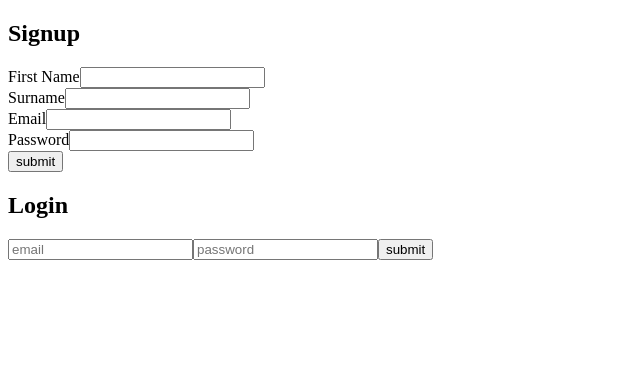
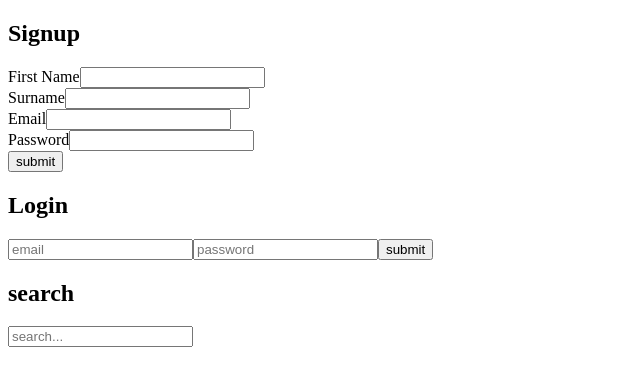
Before and after one commit to wambui01ndungu/sw-search-api, a React (Create React App) app in the folder client/: page / in a window 1280 px wide. Shown: the top 386 px of the page, without its empty margins (0-640 px from the left). Built offline with nearby package versions, Linux system fonts and the light colour scheme.

Commit message:
adds a drop doen suggestion on the search bar

```diff
--- /dev/null
+++ b/client/src/App.css
@@ -0,0 +1,5 @@
+/*Seacrh component*/
+.Suggestion_List {
+  list-style-type: none;
+
+}
--- a/client/src/App.js
+++ b/client/src/App.js
@@ -1,8 +1,9 @@
 import React from "react";
 
 import Signup from "./components/Signup";
-import SearchBar from "./components/Search bar";
+import Search from "./components/Search";
 import Login from "./components/login";
+import "./App.css";
 
 function App(){
   return(
@@ -16,6 +17,9 @@ function App(){
      <div>
       <Login/>
      </div>
+     <div>
+      <Search/>
+     </div>
 
 
    </div>
--- a/client/src/components/Search.js
+++ b/client/src/components/Search.js
@@ -1,27 +1,40 @@
 import React, { useEffect, useState } from "react"
 function Search(){
-  const [results, setResults] = useState ([]);
+  //const [results, setResults] = useState ([]);
+  const[query, setQuery]=useState("");
+  const[ suggestions, setSuggestions]= useState([]);
 
 const handleChange=(e)=>{
-  const{key, value}=e.target;
-  setResults((prev)=>({
-    ...prev,
-    [key]:value
-
-  }));
-
+  setQuery(e.target.value);
 };
 
-const fechData=async()=>{
-  const res= await fetch(URL)
-  const data = await res.json()
-console.log(data)
-}
+
+// send data to the backend
+useEffect(()=>{
+  if(!query){
+    setSuggestions([]);
+    return;
+  }
+  const delayBounce=setTimeout(()=>{
+  if(query.length > 1){
+    fetch (`https://swapi.py4e.com/api/people/?search=${query}`)
+
+    .then((res)=>res.json())
+    .then((data)=>{
+      setSuggestions(data.results || []);
+    })
+    .catch((err)=> console.error("error fetching suggestions", err));
+  }
+
+  else {
+  setSuggestions([]);
+  }
+  },300);
+  return () => clearTimeout (delayBounce);
+},[query]);
 
 
-useEffect(()=>{
-  fechData();
-},[]);
+
 
 return(
   <div>
@@ -30,10 +43,20 @@ return(
       <input
       type="text"
       placeholder="search..."
-      value={results.key}
+      value={query}
       onChange={handleChange}
       />
     </form>
+
+{/*drop down suggestions*/}
+
+    {suggestions.length >0 && (
+      <ul className="Suggestion_List">
+        {suggestions.map((item, idx)=>(
+          <li key ={idx}>{item.name}</li>
+        ))}
+      </ul>
+    )}
 
   </div>
 );
--- a/client/src/components/login.js
+++ b/client/src/components/login.js
@@ -4,14 +4,11 @@ function Login(){
   const [loginData, setLoginData] = useState({email:"", password:""})
 
   const handleChange=(e)=>{
-    const[name,value]= e.target;
-    setLoginData((prev)=>({
-      ...prev,
-      [name]:value
-
-    }));
+    setLoginData({
+      ...loginData,
+      [e.target.name]:e.target.value
+    });
   };
-
 
 
 const handleSubmit=(e)=>{
```
Also changed, not shown: client/src/components/Search bar.js (deleted, +0 -20 lines).
